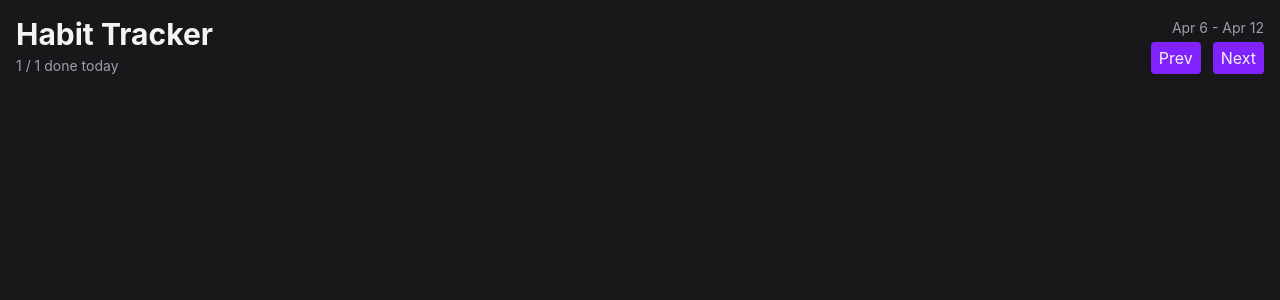
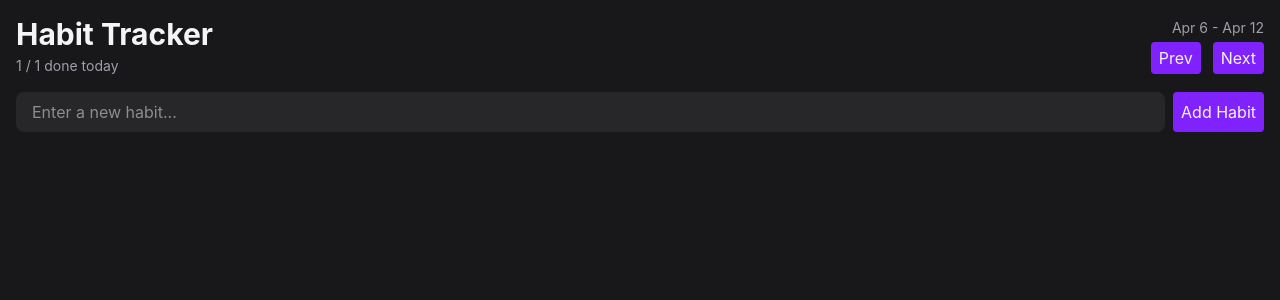
Before and after one commit to JLTDigital/React-Tracker, a React (Vite) app: page / in a window 1280 px wide. Shown: the top 300 px of the page. Built offline with nearby package versions, Linux system fonts and the light colour scheme.

Commit message:
add HabitForm component and integrate it into App

```diff
--- a/src/App.tsx
+++ b/src/App.tsx
@@ -1,9 +1,11 @@
+import HabitForm from './components/HabitForm'
 import Header from './components/Header'
 
 const App = () => {
   return (
     <div className='max-w 2xl mx-auto p-4 flex flex-col gap-4'>
       <Header />
+      <HabitForm />
     </div>
   )
 }
--- /dev/null
+++ b/src/components/HabitForm.tsx
@@ -0,0 +1,15 @@
+import Button from './Button'
+
+const HabitForm = () => {
+  return (
+    <form className='flex gap-2'>
+      <input
+        className='flex-1 rounded-lg bg-zinc-800 px-4 py-2 outline-none focus-visible:ring-2 focus-visible:ring-violet-500'
+        placeholder='Enter a new habit...'
+      />
+      <Button>Add Habit</Button>
+    </form>
+  )
+}
+
+export default HabitForm
--- a/src/components/Header.tsx
+++ b/src/components/Header.tsx
@@ -7,7 +7,7 @@
         <h1 className='text-3xl font-bold'>Habit Tracker</h1>
         <span className='text-zinc-400 text-sm'>1 / 1 done today</span>
       </div>
-      <div className='flex flex-col items-center gap-1 items-end'>
+      <div className='flex flex-col gap-1 items-end'>
         <span className='text-zinc-400 text-sm'>Apr 6 - Apr 12</span>
         <div className='flex items-center gap-3'>
           <Button>Prev</Button>
```
